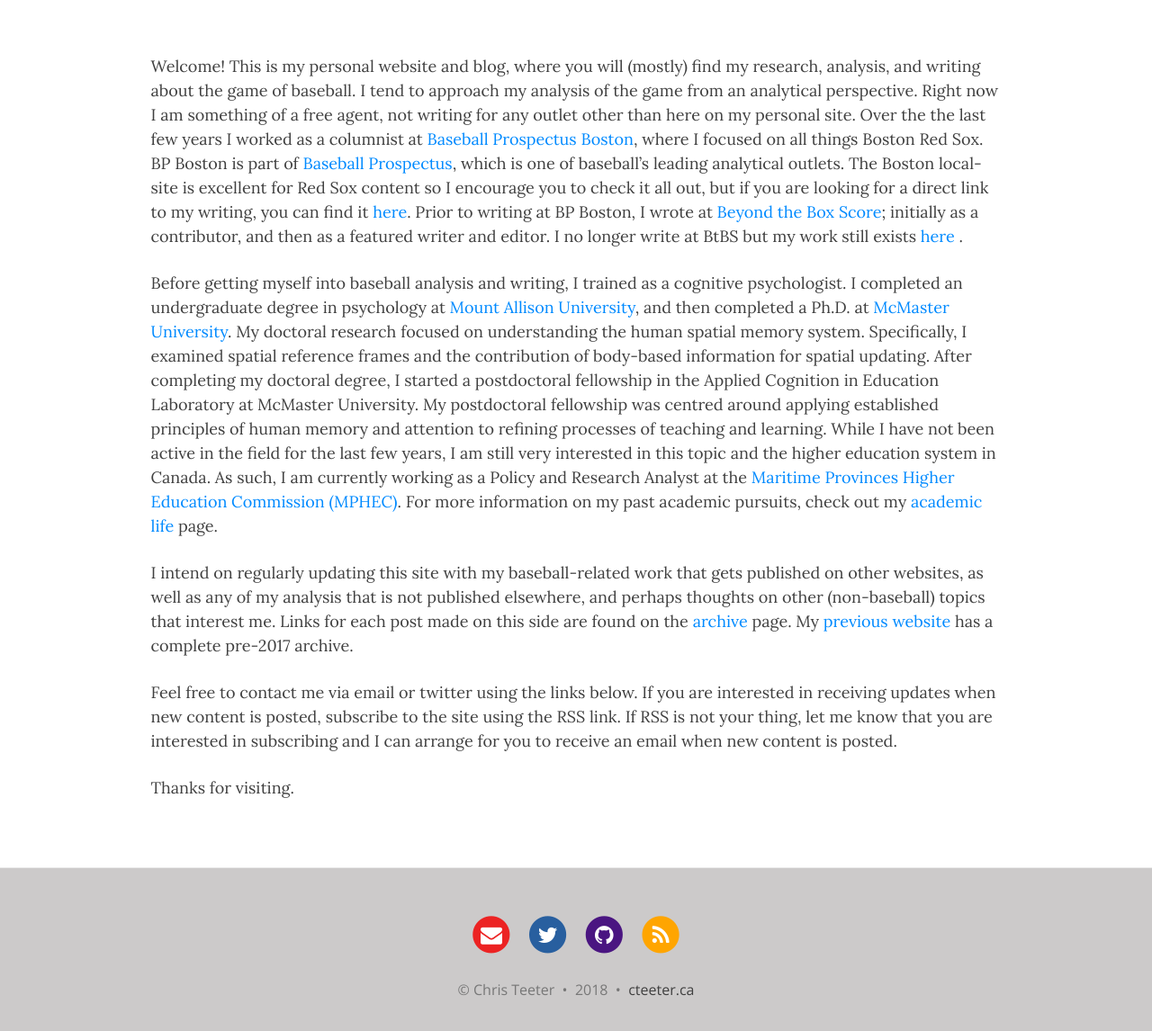
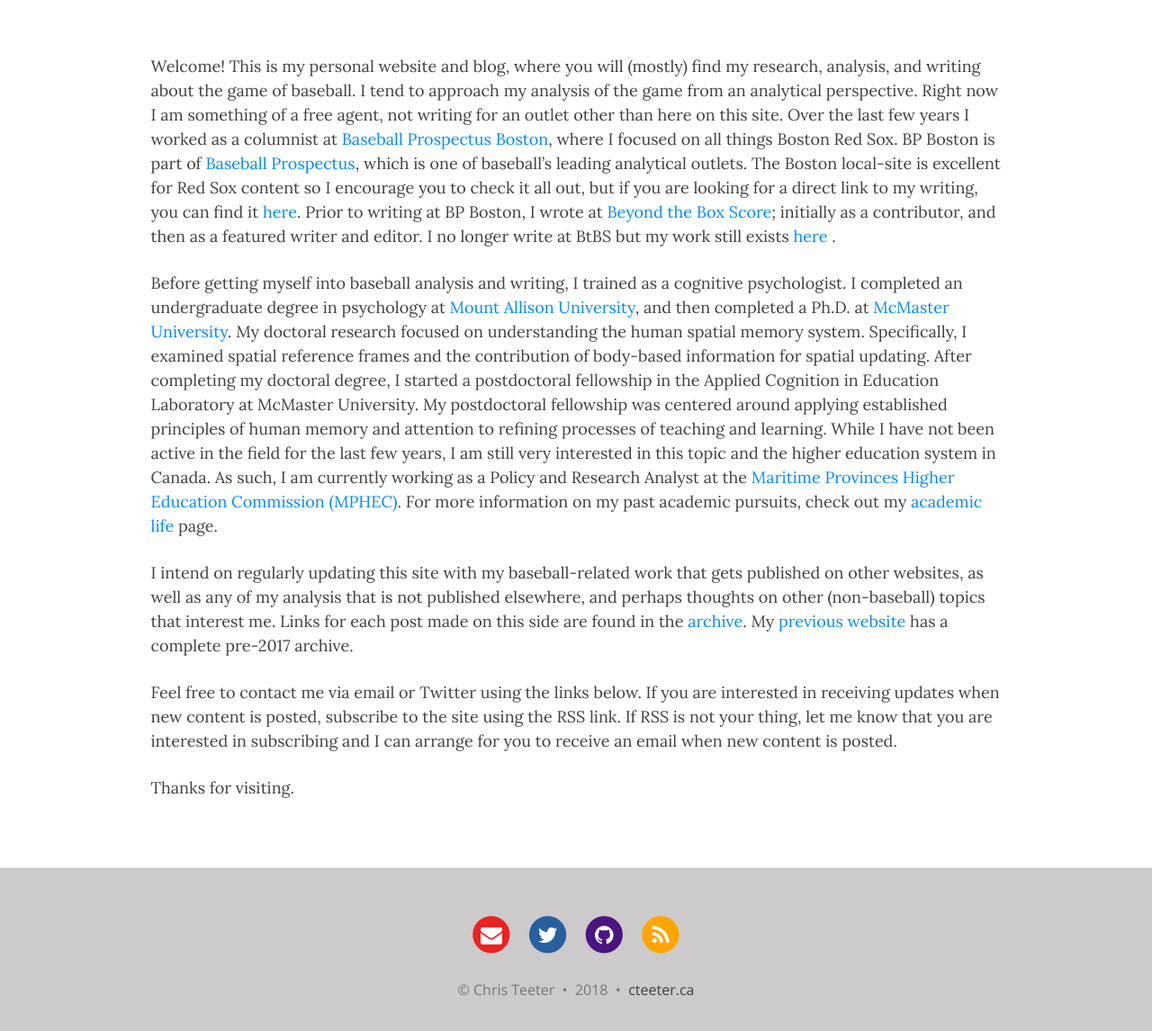
Before and after one commit to cjteeter/cjteeter.github.io, a Jekyll site: the page built from about.md, in a window 1280 px wide and 1400 px high, scrolled down 305 px. Shown: the part 238-1384 px from the top of the window at 90% size. Built offline with Jekyll 4.4.1, drawn with Linux system fonts in a browser that asks for light colours; nearby versions of some CDN libraries.

Commit message:
fix grammar

```diff
--- a/about.md
+++ b/about.md
@@ -8,8 +8,8 @@
 ---
 
 Welcome! This is my personal website and blog, where you will (mostly) find my research, analysis, and writing about the game of baseball. I tend to
-approach my analysis of the game from an analytical perspective. Right now I am something of a free agent, not writing for any outlet other than here on my
-personal site. Over the the last few years I worked as a columnist at <a href ="http://boston.locals.baseballprospectus.com/" target = "_blank"> Baseball Prospectus Boston</a>,
+approach my analysis of the game from an analytical perspective. Right now I am something of a free agent, not writing for an outlet other than here on this site.
+Over the last few years I worked as a columnist at <a href ="http://boston.locals.baseballprospectus.com/" target = "_blank"> Baseball Prospectus Boston</a>,
 where I focused on all things Boston Red Sox. BP Boston is part of <a href = "http://www.baseballprospectus.com/" target = "_blank"> Baseball Prospectus</a>, which is one of baseball's leading analytical outlets.
 The Boston local-site is excellent for Red Sox content so I encourage you to check it all out, but if you are looking for a
 direct link to my writing, you can find it <a href = "http://boston.locals.baseballprospectus.com/author/christopherteeter/" target = "_blank"> here</a>. Prior to writing at
@@ -20,16 +20,16 @@
 and then completed a Ph.D. at <a href = "https://www.science.mcmaster.ca/pnb/" target = "_blank"> McMaster University</a>. My doctoral research focused on
 understanding the human spatial memory system. Specifically, I examined spatial reference frames and the contribution of body-based information for spatial
 updating. After completing my doctoral degree, I started a postdoctoral fellowship in the Applied Cognition in Education Laboratory at McMaster University.
-My postdoctoral fellowship was centred around applying established principles of human memory and attention to refining processes of teaching and learning.
+My postdoctoral fellowship was centered around applying established principles of human memory and attention to refining processes of teaching and learning.
 While I have not been active in the field for the last few years, I am still very interested in this topic and the higher education system in Canada. As such,
 I am currently working as a Policy and Research Analyst at the <a href = "http://www.mphec.ca" target = "_blank"> Maritime Provinces Higher Education Commission (MPHEC)</a>. For more
 information on my past academic pursuits, check out my [academic life](/academic/) page.
 
 I intend on regularly updating this site with my baseball-related work that gets published on other websites, as well as any of my analysis that is not published elsewhere,
-and perhaps thoughts on other (non-baseball) topics that interest me. Links for each post made on this side are found on the [archive](/archive/) page. My <a href = "https://christopherteeter.wordpress.com/" target = "_blank"> previous website</a> has a complete pre-2017
+and perhaps thoughts on other (non-baseball) topics that interest me. Links for each post made on this side are found in the [archive](/archive/). My <a href = "https://christopherteeter.wordpress.com/" target = "_blank"> previous website</a> has a complete pre-2017
 archive.
 
-Feel free to contact me via email or twitter using the links below. If you are interested in receiving updates when new content is posted,
+Feel free to contact me via email or Twitter using the links below. If you are interested in receiving updates when new content is posted,
 subscribe to the site using the RSS link. If RSS is not your thing, let me know that you are interested in subscribing and I can arrange
 for you to receive an email when new content is posted.
 
```
Also changed, not shown: academic.md (+4 -4 lines), writing_portfolio.md (+1 -1 lines).
